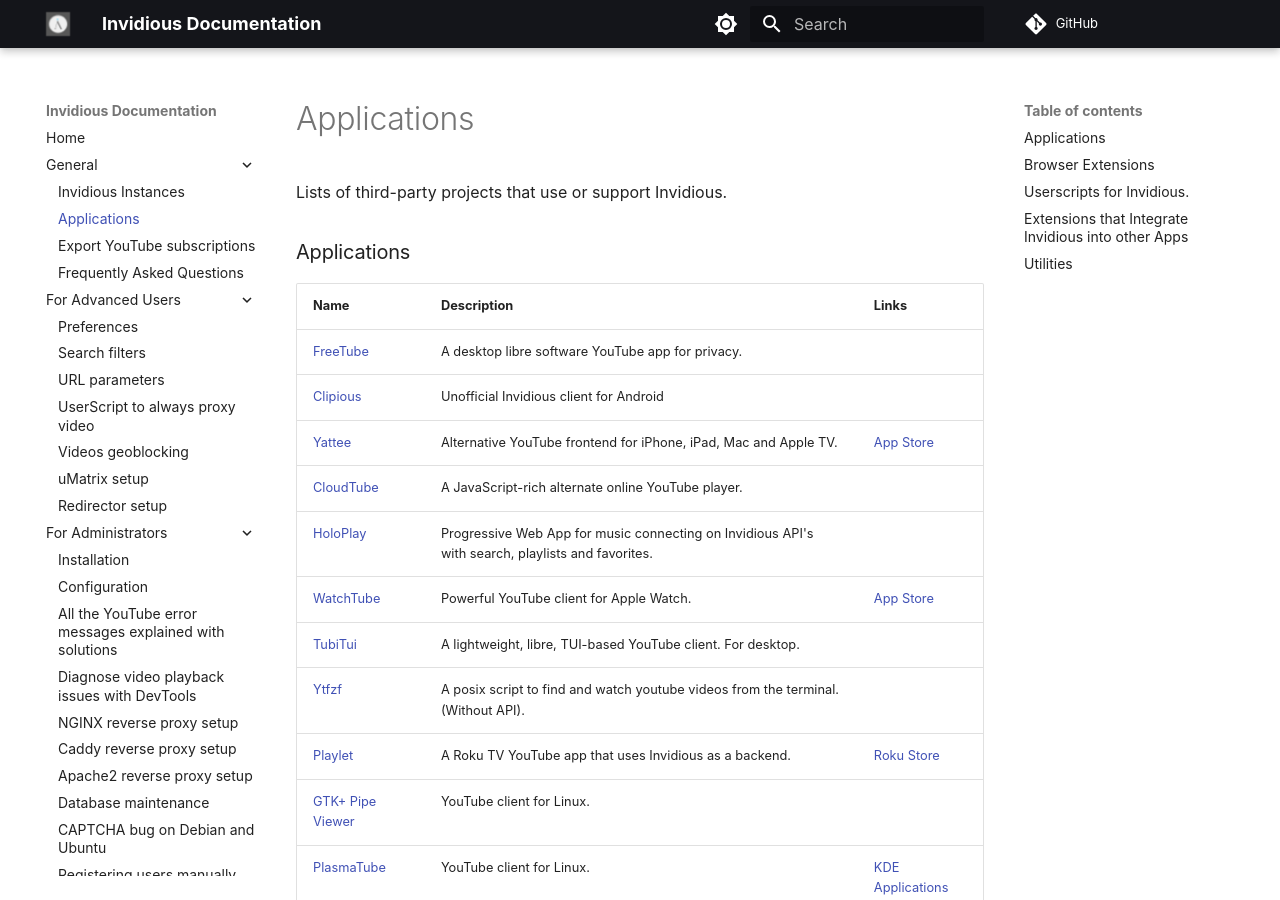
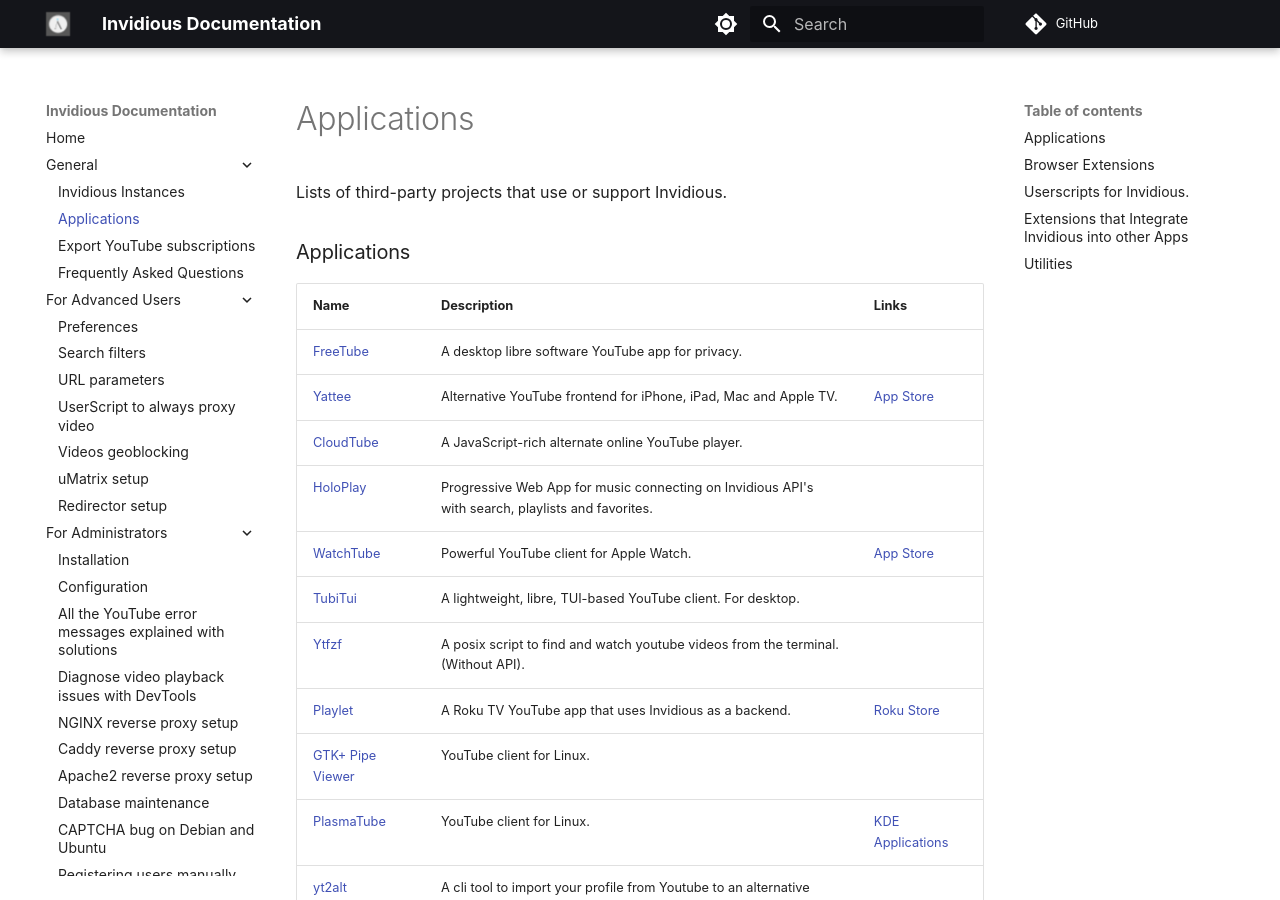
Before and after one commit to iv-org/documentation, an MkDocs documentation site: the page built from docs/applications.md, in a window 1280 px wide and 900 px high. Built offline with MkDocs 1.6.1 and Material for MkDocs 9.7.7, drawn with Linux system fonts in a browser that asks for light colours; comment, search, counter and statistics services are not loaded.

Commit message:
remove Clipious from application list (#688)
Co-authored-by: Paul Fauchon <paul@logit.global>

```diff
--- a/docs/applications.md
+++ b/docs/applications.md
@@ -6,7 +6,6 @@
 | Name | Description | Links |
 | --- | --- | --- |
 | [FreeTube](https://github.com/FreeTubeApp/FreeTube) | A desktop libre software YouTube app for privacy. | |
-| [Clipious](https://github.com/lamarios/clipious) | Unofficial Invidious client for Android | |
 | [Yattee](https://github.com/yattee/yattee) | Alternative YouTube frontend for iPhone, iPad, Mac and Apple TV. | [App Store](https://apps.apple.com/app/yattee/id1595136629) |
 | [CloudTube](https://sr.ht/~cadence/tube/) | A JavaScript-rich alternate online YouTube player. | |
 | [HoloPlay](https://github.com/stephane-r/holoplay-pwa)| Progressive Web App for music connecting on Invidious API's with search, playlists and favorites. | |
```
